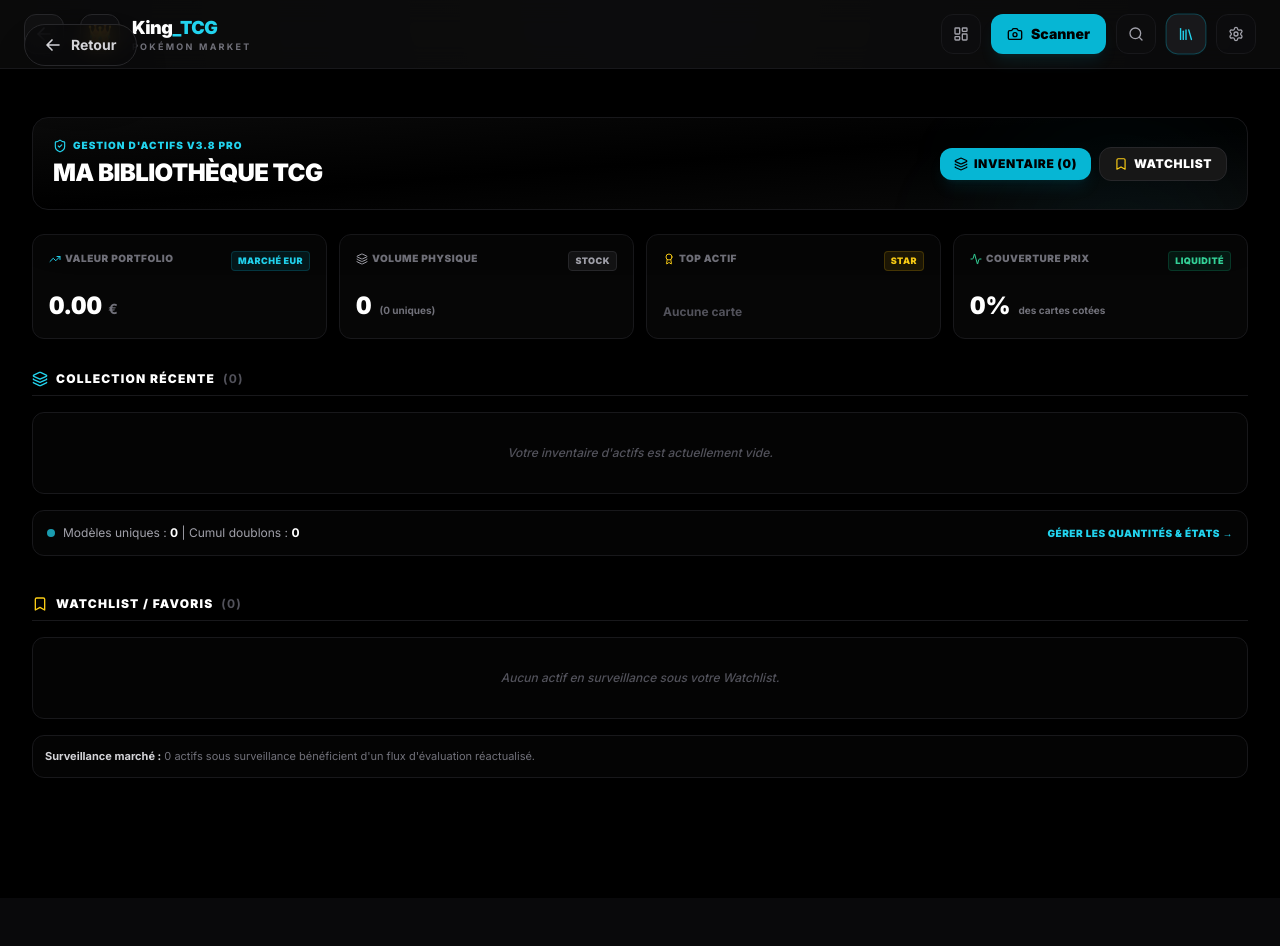
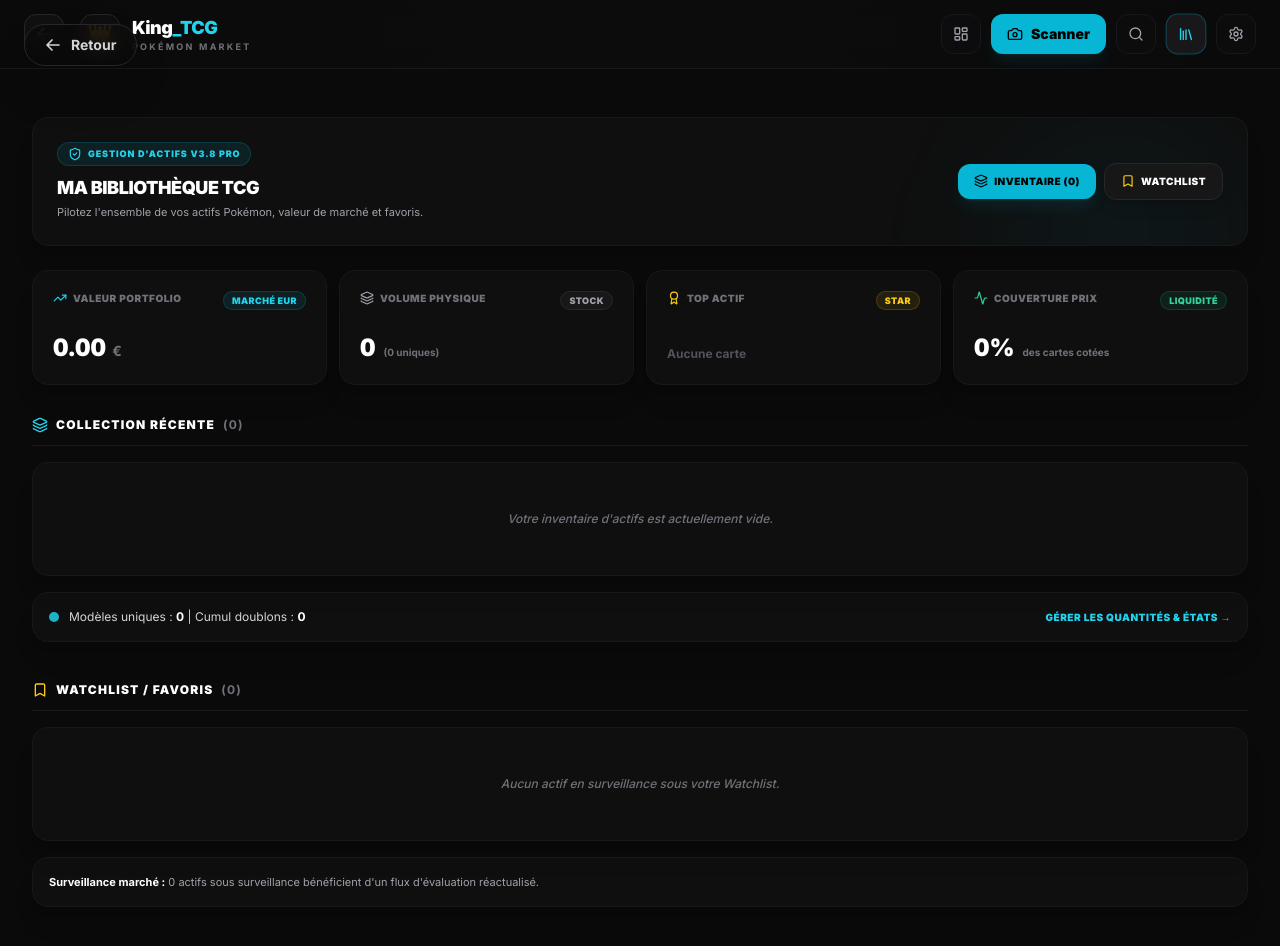
Before and after one commit to dylangdm1-dotcom/King_TcgV1, a Next.js app: page /collection in a window 1280 px wide. Shown: the top 946 px of the page. Before the commit the page ends 898 px from the top, so only its background shows below. Built offline with nearby package versions, Linux system fonts and the light colour scheme.

Commit message:
Update page.tsx

```diff
--- a/app/collection/page.tsx
+++ b/app/collection/page.tsx
@@ -158,7 +158,7 @@ export default function BibliothequePage() {
   return (
     <>
       <Navbar />
-      <main className="min-h-screen bg-black text-white pb-24 selection:bg-cyan-500/10">
+      <main className="min-h-screen bg-neutral-950 text-white pb-32 selection:bg-cyan-500/20">
         <div className="mx-auto max-w-7xl space-y-6 px-4 py-6 sm:px-6 lg:px-8">
 
           <div className="flex items-center justify-between">
@@ -166,30 +166,31 @@ export default function BibliothequePage() {
           </div>
 
           {/* En-tête Technique V3.8 */}
-          <section className="rounded-2xl border border-zinc-900 bg-gradient-to-br from-neutral-950 via-black to-neutral-950 p-5 shadow-2xl relative overflow-hidden">
+          <section className="rounded-2xl border border-zinc-900 bg-neutral-900/40 p-5 sm:p-6 shadow-xl relative overflow-hidden">
             <div className="absolute top-0 right-0 w-64 h-64 bg-cyan-500/5 rounded-full blur-3xl pointer-events-none" />
 
             <div className="flex flex-col sm:flex-row sm:items-center justify-between gap-4 relative z-10">
               <div>
-                <span className="text-[10px] font-black uppercase tracking-widest text-cyan-400 flex items-center gap-1.5">
+                <span className="text-[9px] font-black uppercase tracking-widest text-cyan-400 bg-cyan-500/10 border border-cyan-500/20 px-2.5 py-1 rounded-full flex items-center gap-1.5 w-fit mb-2">
                   <ShieldCheck className="w-3.5 h-3.5" /> Gestion d'Actifs V3.8 Pro
                 </span>
-                <h1 className="mt-1 text-2xl font-black uppercase tracking-tight text-white">
+                <h1 className="text-lg font-black uppercase tracking-tight text-white">
                   Ma Bibliothèque TCG
                 </h1>
+                <p className="mt-0.5 text-[11px] text-zinc-400">Pilotez l'ensemble de vos actifs Pokémon, valeur de marché et favoris.</p>
               </div>
 
               {/* Raccourcis Rapides */}
               <div className="flex items-center gap-2">
                 <Link
                   href="/collection/tout"
-                  className="px-3.5 py-2 rounded-xl bg-cyan-500 text-black text-xs font-black uppercase tracking-wider flex items-center gap-1.5 hover:bg-cyan-400 transition active:scale-95 shadow-lg shadow-cyan-500/10"
+                  className="px-4 py-2.5 rounded-xl bg-cyan-500 text-black text-[10px] font-black uppercase tracking-wider flex items-center gap-1.5 hover:bg-cyan-400 transition active:scale-98 shadow-lg shadow-cyan-500/10"
                 >
                   <Layers className="w-3.5 h-3.5" /> Inventaire ({collectionCards.length})
                 </Link>
                 <Link
                   href="/favoris"
-                  className="px-3.5 py-2 rounded-xl bg-neutral-900 border border-zinc-800 text-white text-xs font-black uppercase tracking-wider flex items-center gap-1.5 hover:bg-neutral-800 transition active:scale-95"
+                  className="px-4 py-2.5 rounded-xl bg-neutral-900 border border-zinc-800 text-white text-[10px] font-black uppercase tracking-wider flex items-center gap-1.5 hover:bg-neutral-800 transition active:scale-98 shadow-lg"
                 >
                   <Bookmark className="w-3.5 h-3.5 text-yellow-400" /> Watchlist
                 </Link>
@@ -201,12 +202,12 @@ export default function BibliothequePage() {
           <section className="grid gap-3 grid-cols-1 sm:grid-cols-2 lg:grid-cols-4">
 
             {/* KPI 1: Valeur Portfolio */}
-            <div className="rounded-xl border border-zinc-900 bg-neutral-950/60 p-4 flex flex-col justify-between min-h-[105px]">
+            <div className="rounded-2xl border border-zinc-900 bg-neutral-900/40 p-4 sm:p-5 flex flex-col justify-between min-h-[115px] shadow-xl">
               <div className="flex justify-between items-start">
-                <span className="text-zinc-500 text-[10px] font-black uppercase tracking-wider flex items-center gap-1">
-                  <TrendingUp className="w-3 h-3 text-cyan-400" /> Valeur Portfolio
+                <span className="text-zinc-500 text-[10px] font-black uppercase tracking-wider flex items-center gap-1.5">
+                  <TrendingUp className="w-3.5 h-3.5 text-cyan-400" /> Valeur Portfolio
                 </span>
-                <span className="text-[9px] font-black uppercase tracking-wider text-cyan-400 bg-cyan-500/10 border border-cyan-500/20 px-1.5 py-0.5 rounded">
+                <span className="text-[9px] font-black uppercase tracking-wider text-cyan-400 bg-cyan-500/10 border border-cyan-500/20 px-2 py-0.5 rounded-full">
                   Marché EUR
                 </span>
               </div>
@@ -216,12 +217,12 @@ export default function BibliothequePage() {
             </div>
 
             {/* KPI 2: Total Volume & Uniques */}
-            <div className="rounded-xl border border-zinc-900 bg-neutral-950/60 p-4 flex flex-col justify-between min-h-[105px]">
+            <div className="rounded-2xl border border-zinc-900 bg-neutral-900/40 p-4 sm:p-5 flex flex-col justify-between min-h-[115px] shadow-xl">
               <div className="flex justify-between items-start">
-                <span className="text-zinc-500 text-[10px] font-black uppercase tracking-wider flex items-center gap-1">
-                  <Layers className="w-3 h-3 text-zinc-400" /> Volume Physique
+                <span className="text-zinc-500 text-[10px] font-black uppercase tracking-wider flex items-center gap-1.5">
+                  <Layers className="w-3.5 h-3.5 text-zinc-400" /> Volume Physique
                 </span>
-                <span className="text-[9px] font-black uppercase tracking-wider text-zinc-400 bg-zinc-800/40 border border-zinc-800 px-1.5 py-0.5 rounded">
+                <span className="text-[9px] font-black uppercase tracking-wider text-zinc-400 bg-zinc-800/40 border border-zinc-800 px-2 py-0.5 rounded-full">
                   Stock
                 </span>
               </div>
@@ -236,19 +237,19 @@ export default function BibliothequePage() {
             </div>
 
             {/* KPI 3: Carte Majeure (Top Asset) */}
-            <div className="rounded-xl border border-zinc-900 bg-neutral-950/60 p-4 flex flex-col justify-between min-h-[105px]">
+            <div className="rounded-2xl border border-zinc-900 bg-neutral-900/40 p-4 sm:p-5 flex flex-col justify-between min-h-[115px] shadow-xl">
               <div className="flex justify-between items-start">
-                <span className="text-zinc-500 text-[10px] font-black uppercase tracking-wider flex items-center gap-1">
-                  <Award className="w-3 h-3 text-yellow-400" /> Top Actif
+                <span className="text-zinc-500 text-[10px] font-black uppercase tracking-wider flex items-center gap-1.5">
+                  <Award className="w-3.5 h-3.5 text-yellow-400" /> Top Actif
                 </span>
-                <span className="text-[9px] font-black uppercase tracking-wider text-yellow-400 bg-yellow-500/10 border border-yellow-500/20 px-1.5 py-0.5 rounded">
+                <span className="text-[9px] font-black uppercase tracking-wider text-yellow-400 bg-yellow-500/10 border border-yellow-500/20 px-2 py-0.5 rounded-full">
                   Star
                 </span>
               </div>
               <div className="mt-2">
                 {topValuedCard ? (
                   <div className="flex items-baseline justify-between">
-                    <span className="text-xs font-black text-white truncate max-w-[110px]">
+                    <span className="text-xs font-black text-white truncate max-w-[130px]">
                       {topValuedCard.name}
                     </span>
                     <span className="text-sm font-black text-yellow-400 tabular-nums">
@@ -262,12 +263,12 @@ export default function BibliothequePage() {
             </div>
 
             {/* KPI 4: Indice de Liquidité & Couverture */}
-            <div className="rounded-xl border border-zinc-900 bg-neutral-950/60 p-4 flex flex-col justify-between min-h-[105px]">
+            <div className="rounded-2xl border border-zinc-900 bg-neutral-900/40 p-4 sm:p-5 flex flex-col justify-between min-h-[115px] shadow-xl">
               <div className="flex justify-between items-start">
-                <span className="text-zinc-500 text-[10px] font-black uppercase tracking-wider flex items-center gap-1">
-                  <Activity className="w-3 h-3 text-emerald-400" /> Couverture Prix
+                <span className="text-zinc-500 text-[10px] font-black uppercase tracking-wider flex items-center gap-1.5">
+                  <Activity className="w-3.5 h-3.5 text-emerald-400" /> Couverture Prix
                 </span>
-                <span className="text-[9px] font-black uppercase tracking-wider text-emerald-400 bg-emerald-500/10 border border-emerald-500/20 px-1.5 py-0.5 rounded">
+                <span className="text-[9px] font-black uppercase tracking-wider text-emerald-400 bg-emerald-500/10 border border-emerald-500/20 px-2 py-0.5 rounded-full">
                   Liquidité
                 </span>
               </div>
@@ -285,10 +286,10 @@ export default function BibliothequePage() {
 
           {/* Section Collection */}
           <section className="space-y-4 pt-2">
-            <div className="flex justify-between items-end border-b border-zinc-900 pb-2">
+            <div className="flex justify-between items-end border-b border-zinc-900 pb-3">
               <h2 className="text-xs font-black uppercase tracking-widest text-white flex items-center gap-2">
                 <Layers className="w-4 h-4 text-cyan-400" /> Collection Récente
-                <span className="text-zinc-600 font-bold">({collectionCards.length})</span>
+                <span className="text-zinc-500 font-bold">({collectionCards.length})</span>
               </h2>
               {collectionCards.length > 0 && (
                 <Link
@@ -303,18 +304,18 @@ export default function BibliothequePage() {
             {loading ? (
               <SkeletonGrid />
             ) : lastThreeCollection.length === 0 ? (
-              <div className="rounded-xl border border-zinc-900 bg-neutral-950/40 p-8 text-center text-xs text-zinc-600 font-medium italic">
+              <div className="rounded-2xl border border-zinc-900 bg-neutral-900/40 p-12 text-center text-xs text-zinc-500 font-medium italic shadow-xl">
                 Votre inventaire d'actifs est actuellement vide.
               </div>
             ) : (
-              <div className="grid grid-cols-3 gap-3 md:grid-cols-4 xl:grid-cols-6">
+              <div className="grid grid-cols-2 gap-4 sm:grid-cols-3 md:grid-cols-4 lg:grid-cols-6">
                 {lastThreeCollection.map((card) => {
                   const qtyNumber = getCardQuantity(card.qty);
                   return (
                     <div key={card.id} className="relative group">
                       <CardResult card={card} />
                       {qtyNumber > 1 && (
-                        <div className="absolute right-2 top-2 rounded bg-neutral-950/90 border border-cyan-500/40 px-1.5 py-0.5 text-[9px] font-black text-cyan-400 shadow-2xl z-10 tabular-nums backdrop-blur-md">
+                        <div className="absolute right-3 top-3 rounded-lg bg-black/80 border border-cyan-500/40 px-2 py-0.5 text-[10px] font-black text-cyan-400 shadow-2xl z-10 tabular-nums backdrop-blur-md">
                           x{qtyNumber}
                         </div>
                       )}
@@ -324,9 +325,9 @@ export default function BibliothequePage() {
               </div>
             )}
 
-            <div className="rounded-xl border border-zinc-900 bg-neutral-950/40 p-3.5 text-xs text-zinc-400 flex flex-col sm:flex-row justify-between items-start sm:items-center gap-2">
-              <div className="flex items-center gap-2">
-                <span className="w-2 h-2 rounded-full bg-cyan-400 animate-pulse" />
+            <div className="rounded-2xl border border-zinc-900 bg-neutral-900/40 p-4 text-xs text-zinc-300 flex flex-col sm:flex-row justify-between items-start sm:items-center gap-3 shadow-xl">
+              <div className="flex items-center gap-2.5">
+                <span className="w-2.5 h-2.5 rounded-full bg-cyan-400 animate-pulse" />
                 <span>
                   Modèles uniques : <strong className="text-white">{collectionCards.length}</strong> | Cumul doublons : <strong className="text-white">{Math.max(0, totalCardsCount - collectionCards.length)}</strong>
                 </span>
@@ -342,10 +343,10 @@ export default function BibliothequePage() {
 
           {/* Section Watchlist (Favoris) */}
           <section className="space-y-4 pt-4">
-            <div className="flex justify-between items-end border-b border-zinc-900 pb-2">
+            <div className="flex justify-between items-end border-b border-zinc-900 pb-3">
               <h2 className="text-xs font-black uppercase tracking-widest text-white flex items-center gap-2">
                 <Bookmark className="w-4 h-4 text-yellow-400" /> Watchlist / Favoris
-                <span className="text-zinc-600 font-bold">({favoriteCards.length})</span>
+                <span className="text-zinc-500 font-bold">({favoriteCards.length})</span>
               </h2>
               {favoriteCards.length > 0 && (
                 <Link
@@ -360,19 +361,19 @@ export default function BibliothequePage() {
             {loading ? (
               <SkeletonGrid />
             ) : lastThreeFavorites.length === 0 ? (
-              <div className="rounded-xl border border-zinc-900 bg-neutral-950/40 p-8 text-center text-xs text-zinc-600 font-medium italic">
+              <div className="rounded-2xl border border-zinc-900 bg-neutral-900/40 p-12 text-center text-xs text-zinc-500 font-medium italic shadow-xl">
                 Aucun actif en surveillance sous votre Watchlist.
               </div>
             ) : (
-              <div className="grid grid-cols-3 gap-3 md:grid-cols-4 xl:grid-cols-6">
+              <div className="grid grid-cols-2 gap-4 sm:grid-cols-3 md:grid-cols-4 lg:grid-cols-6">
                 {lastThreeFavorites.map((card) => (
                   <CardResult key={card.id} card={card} />
                 ))}
               </div>
             )}
 
-            <div className="rounded-xl border border-zinc-900 bg-neutral-950/40 p-3 text-[11px] text-zinc-500">
-              <span className="font-bold text-zinc-300">Surveillance marché :</span>{" "}
+            <div className="rounded-2xl border border-zinc-900 bg-neutral-900/40 p-4 text-[11px] text-zinc-400 shadow-xl">
+              <span className="font-bold text-white">Surveillance marché :</span>{" "}
               {favoriteCards.filter((c) => (calculateRealMarketPrices(c).average ?? 0) > 0).length} actifs sous surveillance bénéficient d'un flux d'évaluation réactualisé.
             </div>
           </section>
@@ -385,11 +386,11 @@ export default function BibliothequePage() {
 
 function SkeletonGrid() {
   return (
-    <div className="grid grid-cols-3 gap-3 md:grid-cols-4 xl:grid-cols-6">
+    <div className="grid grid-cols-2 gap-4 sm:grid-cols-3 md:grid-cols-4 lg:grid-cols-6">
       {Array.from({ length: 3 }).map((_, i) => (
         <div
           key={i}
-          className="aspect-[0.72] animate-pulse rounded-xl bg-neutral-950/60 border border-zinc-900/80"
+          className="aspect-[0.72] animate-pulse rounded-2xl bg-neutral-900/40 border border-zinc-900 p-3"
         />
       ))}
     </div>
```
